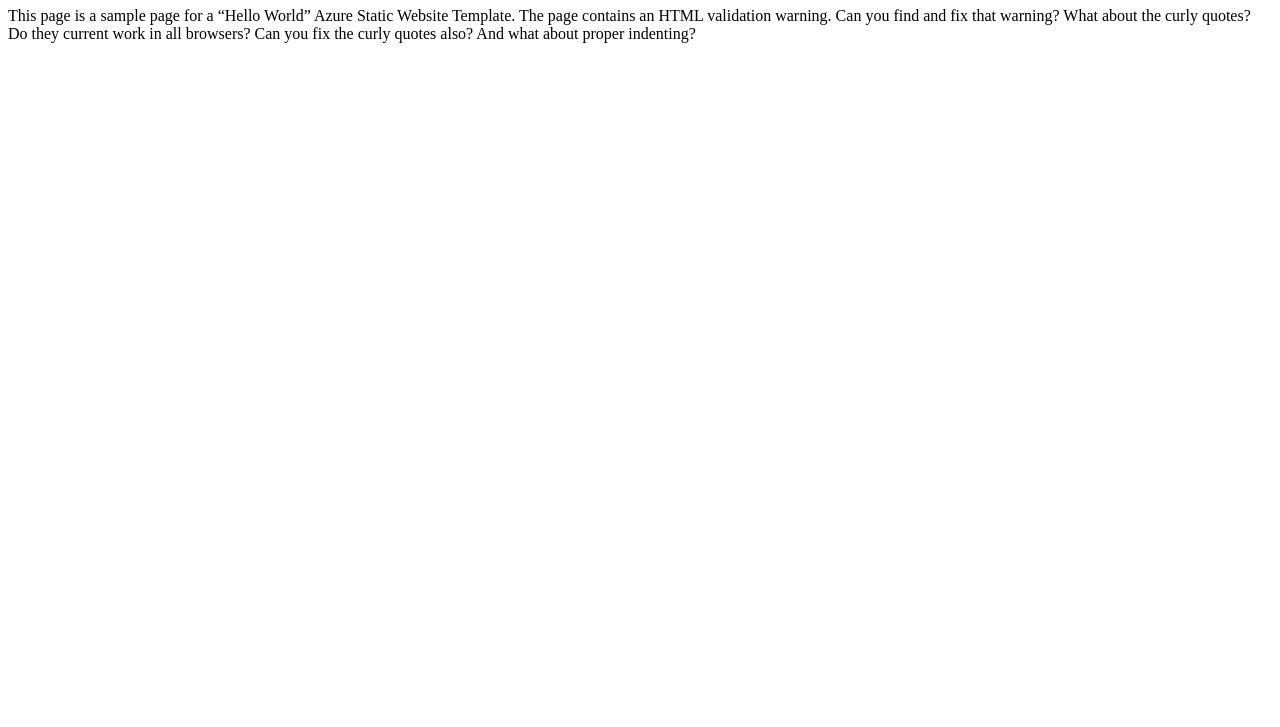
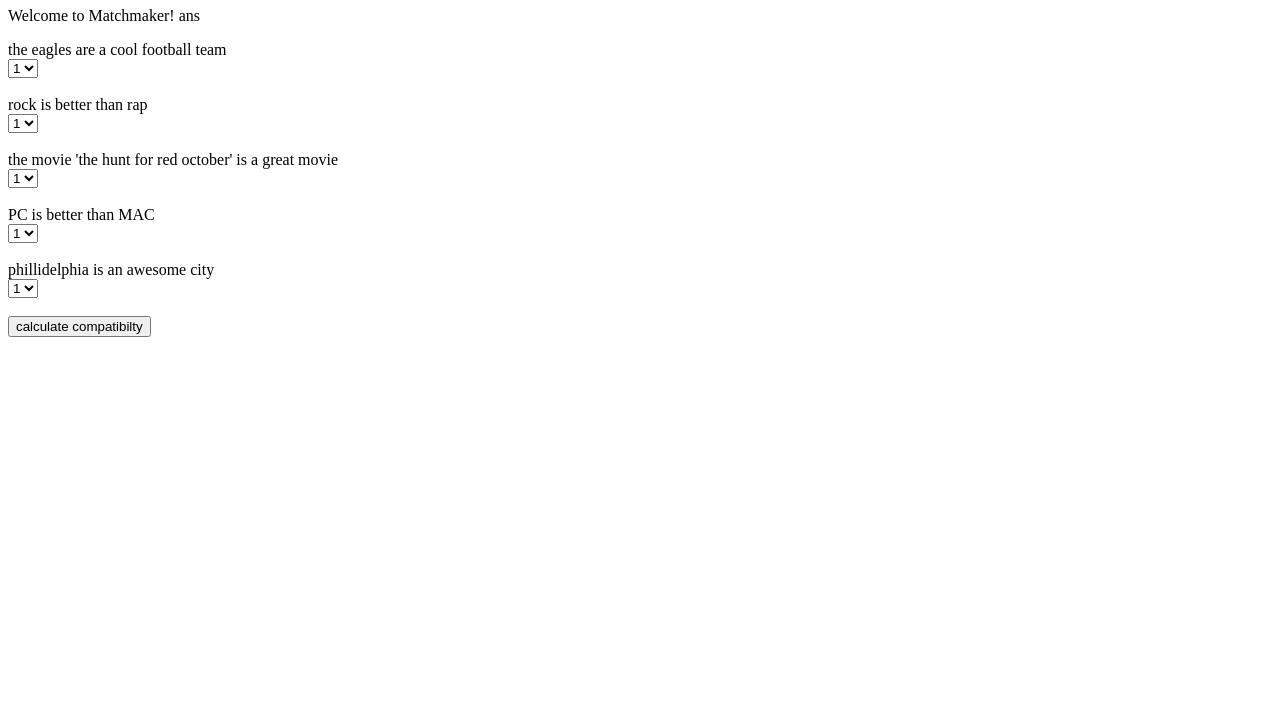
Before and after one commit to flypack180/matchmaker-for-the-web-cs, a plain HTML site: page index.html in a window 1280 px wide. Shown: the part 73-800 px from the top of the page. Drawn offline with Linux system fonts and the light colour scheme.

Commit message:
Add files via upload

```diff
--- a/index.html
+++ b/index.html
@@ -1,12 +1,139 @@
 <!DOCTYPE html>
-<html>
+<html lang="en">
 <head>
-<title>Hello World Azure Template</title>
+    <meta charset="UTF-8">
+    <title>Matchmaker for the web</title>
 </head>
 <body>
-<h1>Azure Static Website Template</h1>
-<p>This page is a sample page for a “Hello World” Azure Static Website Template. The page contains an HTML validation warning.
-Can you find and fix that warning? What about the curly quotes? Do they current work in all browsers? Can you fix the curly
-quotes also? And what about proper indenting?</p>
+    <h1>Matchmaker</h1>
+    <p>Welcome to Matchmaker! ans</p>
+<label>the eagles are a cool football team</label><br />
+    <select id="q1">
+        <option value="1">1</option>
+        <option value="2">2</option>
+        <option value="3">3</option>
+        <option value="4">4</option>
+        <option value="5">5</option>
+    </select>
+<br /> <br />
+
+<label>rock is better than rap</label><br />
+    <select id="q2">
+        <option value="1">1</option>
+        <option value="2">2</option>
+        <option value="3">3</option>
+        <option value="4">4</option>
+        <option value="5">5</option>
+    </select>
+<br /> <br />
+
+<label>the movie 'the hunt for red october' is a great movie</label><br />
+    <select id="q3">
+        <option value="1">1</option>
+        <option value="2">2</option>
+        <option value="3">3</option>
+        <option value="4">4</option>
+        <option value="5">5</option>
+    </select>
+<br /> <br />
+
+<label>PC is better than MAC</label><br />
+    <select id="q4">
+        <option value="1">1</option>
+        <option value="2">2</option>
+        <option value="3">3</option>
+        <option value="4">4</option>
+        <option value="5">5</option>
+    </select>
+<br /> <br />
+
+<label>phillidelphia is an awesome city</label><br />
+    <select id="q5">
+        <option value="1">1</option>
+        <option value="2">2</option>
+        <option value="3">3</option>
+        <option value="4">4</option>
+        <option value="5">5</option>
+    </select>
+<br /> <br />
+<button onclick="calcCompat()">calculate compatibilty</button>
+<p id="compatibility"></p>
+<p id="q1 compatibility"></p>
+<p id="q2 compatibility"></p>
+<p id="q3 compatibility"></p>
+<p id="q4 compatibility"></p>
+<p id="q5 compatibility"></p>
+    <script>
+        console.log("starting matchmaker");
+
+function calcCompat() {
+    console.log("calcCompat()");
+
+    const desrespo = [
+        5,
+        3,
+        4,
+        5,
+        5
+    ]
+
+    const max_score = 25;
+
+    let q1respo = document.getElementById("q1").selectedOptions[0].value;
+    let q2respo = document.getElementById("q2").selectedOptions[0].value;
+    let q3respo = document.getElementById("q3").selectedOptions[0].value;
+    let q4respo = document.getElementById("q4").selectedOptions[0].value;
+    let q5respo = document.getElementById("q5").selectedOptions[0].value;
+
+    console.log("Question 1 answer")
+	console.log(document.getElementById("q1").selectedOptions[0].value);
+	console.log(q1respo);
+
+    console.log("Question 2 answer")
+	console.log(document.getElementById("q2").selectedOptions[0].value);
+	console.log(q2respo);
+
+    console.log("Question 3 answer")
+	console.log(document.getElementById("q3").selectedOptions[0].value);
+	console.log(q3respo);
+
+    console.log("Question 4 answer")
+	console.log(document.getElementById("q4").selectedOptions[0].value);
+	console.log(q4respo);
+
+    console.log("Question 5 answer")
+	console.log(document.getElementById("q5").selectedOptions[0].value);
+	console.log(q5respo);
+
+    let q1compat = 5 - Math.abs(q1respo - desrespo[0]);
+    let q2compat = 5 - Math.abs(q2respo - desrespo[1]);
+    let q3compat = 5 - Math.abs(q3respo - desrespo[2]);
+    let q4compat = 5 - Math.abs(q4respo - desrespo[3]);
+    let q5compat = 5 - Math.abs(q5respo - desrespo[4]);
+
+    console.log("question compatibility")
+    console.log(q1compat);
+    console.log(q2compat);
+    console.log(q3compat);
+    console.log(q4compat);
+    console.log(q5compat);
+
+    let totalcompat = q1compat + q2compat + q3compat + q4compat + q5compat;
+
+    totalcompat *= 100 / max_score;
+	totalcompat = Math.round(totalcompat);
+    console.log("total compatibility");
+	console.log(totalcompat);
+
+    document.getElementById("compatibility").innerHTML = "your compatibility is "+totalcompat;
+    document.getElementById("q1 compatibility").innerHTML = "Question 1 score = "+q1compat;
+    document.getElementById("q2 compatibility").innerHTML = "Question 1 score = "+q2compat;
+    document.getElementById("q3 compatibility").innerHTML = "Question 1 score = "+q3compat;
+    document.getElementById("q4 compatibility").innerHTML = "Question 1 score = "+q4compat;
+    document.getElementById("q5 compatibility").innerHTML = "Question 1 score = "+q5compat;
+
+}
+    </script>
 </body>
+
 </html>
```
